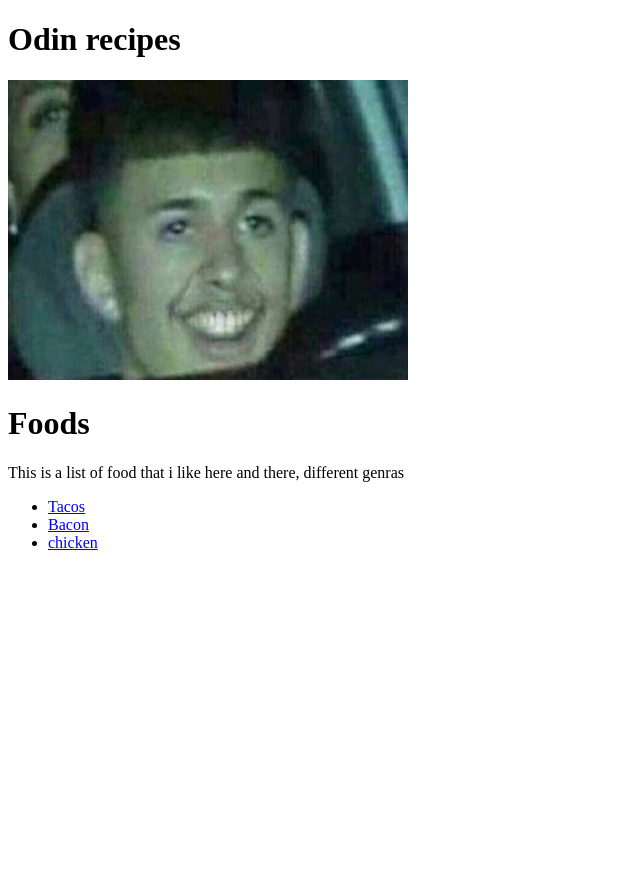
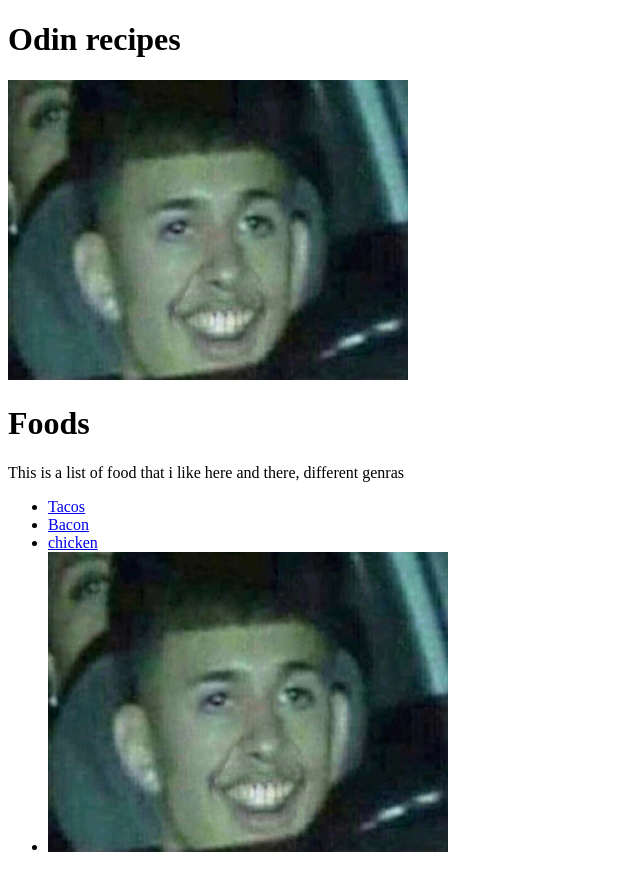
Before and after one commit to pojw/odin_recipes, a plain HTML site: page index.html in a window 1280 px wide. Shown: the whole page, without its empty margins (0-640 px from the left). Before the commit the page ends 800 px from the top, so only its background shows below. Drawn offline with Linux system fonts and the light colour scheme.

Commit message:
hopefully

```diff
--- a/index.html
+++ b/index.html
@@ -15,7 +15,8 @@
         <li> <a href="recipes/tacos.html">Tacos</a></li>
         <li><a href="recipes/bacon.html">Bacon</a></li>
         <li><a href="recipes/chicken.html">chicken</a></li>
-
+        <li> <img src="recipes/smile.jpg" alt="smile"height="300" width="400">
+       </li>
     </ul>
 
 
```
Also changed, not shown: recipes/tacos.html (+2 -2 lines).
